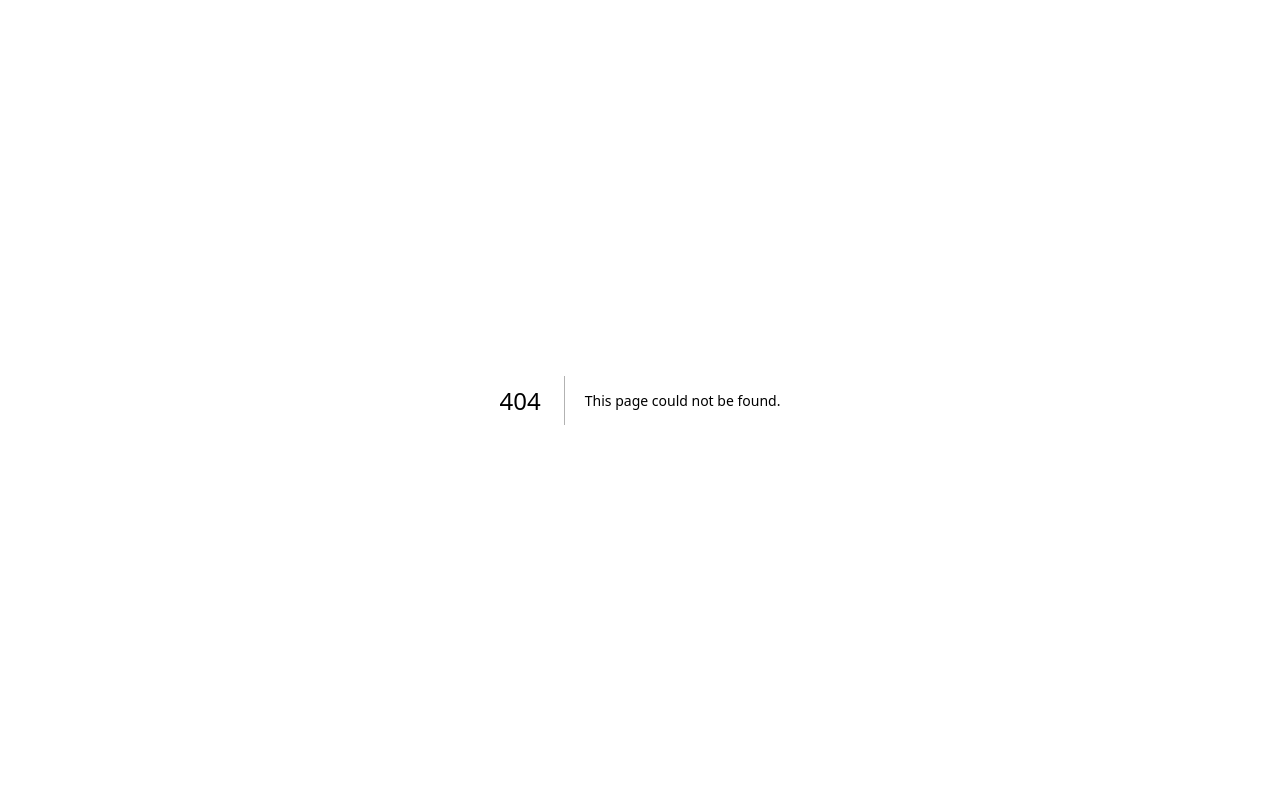
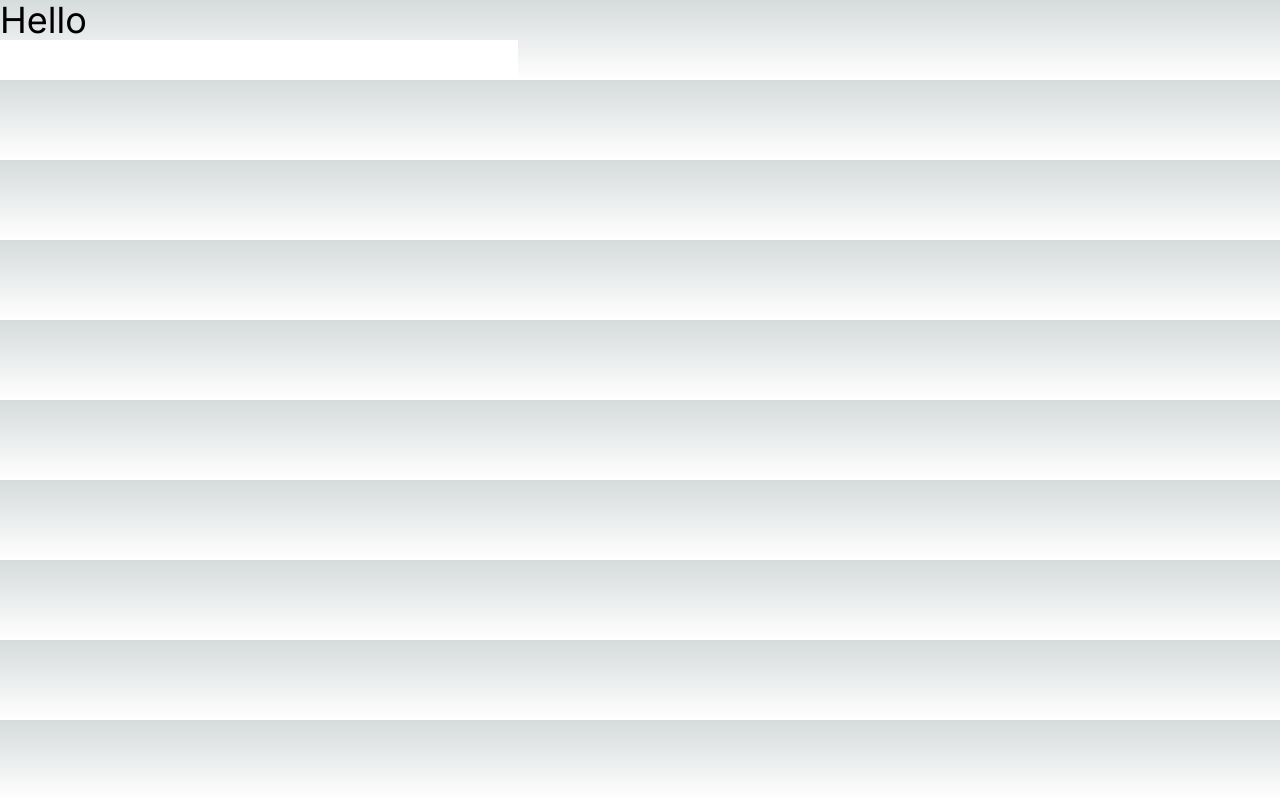
Before and after one commit to tom-con/simple-site, a Next.js app: page /state in a window 1280 px wide. Before the commit this address had no page. Built offline with nearby package versions, Linux system fonts and the light colour scheme.

Commit message:
Adds example of why useState is needed for dynamic content

```diff
--- /dev/null
+++ b/app/state/page.js
@@ -0,0 +1,19 @@
+"use client"
+
+import { useState } from "react"
+
+export default function State() {
+	const [word, setWord] = useState("Hello")
+	// var word = "Hello" // Using a regular variable like this won't work for dynamic content
+	return (
+		<div>
+			<p className="text-4xl">{word}</p>
+			<input
+				className="text-black text-4xl"
+				type="text"
+				// onChange={(event) => word = event.target.value}
+				onChange={(event) => setWord(event.target.value)}
+			/>
+		</div>
+	)
+}
```
